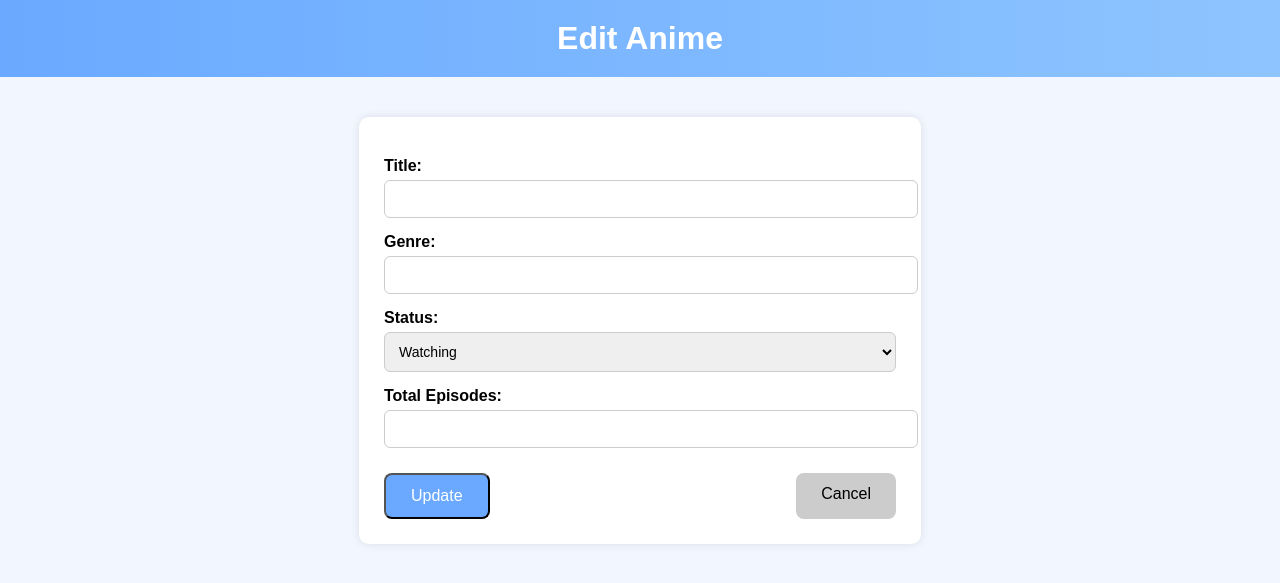
After one commit to Devanshu-Saini-07/Anime-Recommendations, a Flask app: page /edit/1 in a window 1280 px wide. The commit adds this page. Shown: the top 583 px of the page. Run offline with Flask 3, Linux system fonts and the light colour scheme; data that the repository does not hold is empty.

Commit message:
Version 2.0

```diff
--- a/server.py
+++ b/server.py
@@ -50,5 +50,36 @@ def recommendations():
     recommendations = cursor.fetchall()
     return render_template("recommendations.html", recommendations=recommendations)
 
+@app.route('/edit/<int:anime_id>', methods=['GET', 'POST'])
+def edit(anime_id):
+    db = connect()
+    cursor = db.cursor()
+
+    if request.method == 'POST':
+        title = request.form['title']
+        genre = request.form['genre']
+        status = request.form['status']
+        total_episodes = request.form['total_episodes']
+
+        cursor.execute("""
+            UPDATE Anime
+            SET title=%s, genre=%s, status=%s, total_episodes=%s
+            WHERE anime_id=%s
+        """, (title, genre, status, total_episodes, anime_id))
+        db.commit()
+        return redirect('/')
+
+    cursor.execute("SELECT * FROM Anime WHERE anime_id=%s", (anime_id,))
+    anime = cursor.fetchone()
+    return render_template("edit.html", anime=anime)
+
+@app.route('/delete/<int:anime_id>', methods=['POST'])
+def delete(anime_id):
+    db = connect()
+    cursor = db.cursor()
+    cursor.execute("DELETE FROM Anime WHERE anime_id=%s", (anime_id,))
+    db.commit()
+    return redirect('/')
+
 if __name__ == '__main__':
     app.run(debug=True)
--- a/static/style.css
+++ b/static/style.css
@@ -199,3 +199,16 @@ textarea {
     font-size: 14px;
     color: #555;
 }
+
+.delete-btn {
+    background-color: #e74c3c;
+    color: white;
+    border: none;
+    padding: 5px 10px;
+    cursor: pointer;
+    border-radius: 4px;
+}
+
+.delete-btn:hover {
+    background-color: #c0392b;
+}
--- /dev/null
+++ b/templates/edit.html
@@ -0,0 +1,38 @@
+<!DOCTYPE html>
+<html lang="en">
+<head>
+    <meta charset="UTF-8">
+    <title>Edit Anime</title>
+    <link rel="stylesheet" href="{{ url_for('static', filename='style.css') }}">
+</head>
+<body>
+    <header>
+        <h1>Edit Anime</h1>
+    </header>
+
+    <div class="form-container">
+        <form method="POST">
+            <label>Title:</label>
+            <input type="text" name="title" value="{{ anime[1] }}" required>
+
+            <label>Genre:</label>
+            <input type="text" name="genre" value="{{ anime[2] }}">
+
+            <label>Status:</label>
+            <select name="status">
+                <option value="Watching" {% if anime[3]=='Watching' %}selected{% endif %}>Watching</option>
+                <option value="Completed" {% if anime[3]=='Completed' %}selected{% endif %}>Completed</option>
+                <option value="Plan to Watch" {% if anime[3]=='Plan to Watch' %}selected{% endif %}>Plan to Watch</option>
+            </select>
+
+            <label>Total Episodes:</label>
+            <input type="number" name="total_episodes" value="{{ anime[4] }}">
+
+            <div class="btn-group">
+                <button type="submit" class="add-btn">Update</button>
+                <a href="/" class="cancel-btn">Cancel</a>
+            </div>
+        </form>
+    </div>
+</body>
+</html>
```
Also changed, not shown: templates/index.html (+12 -0 lines).
